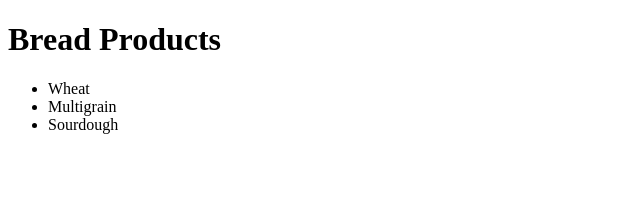
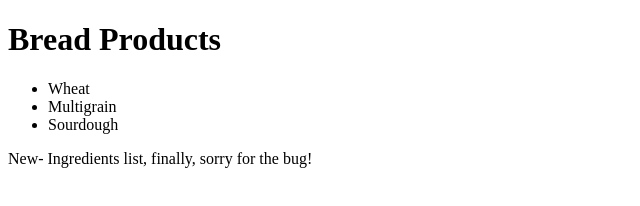
Before and after one commit to stewartdesoto/com.bread.demo, a plain HTML site: page WebContent/index.html in a window 1280 px wide. Shown: the whole page, without its empty margins (0-640 px from the left). Drawn offline with Linux system fonts and the light colour scheme.

Commit message:
bug fix, added ingredients

```diff
--- a/WebContent/index.html
+++ b/WebContent/index.html
@@ -11,5 +11,7 @@
 <li>Multigrain</li>
 <li>Sourdough</li>
 </ul>
+
+<p>New- Ingredients list, finally, sorry for the bug!</p>
 </body>
 </html>
```
